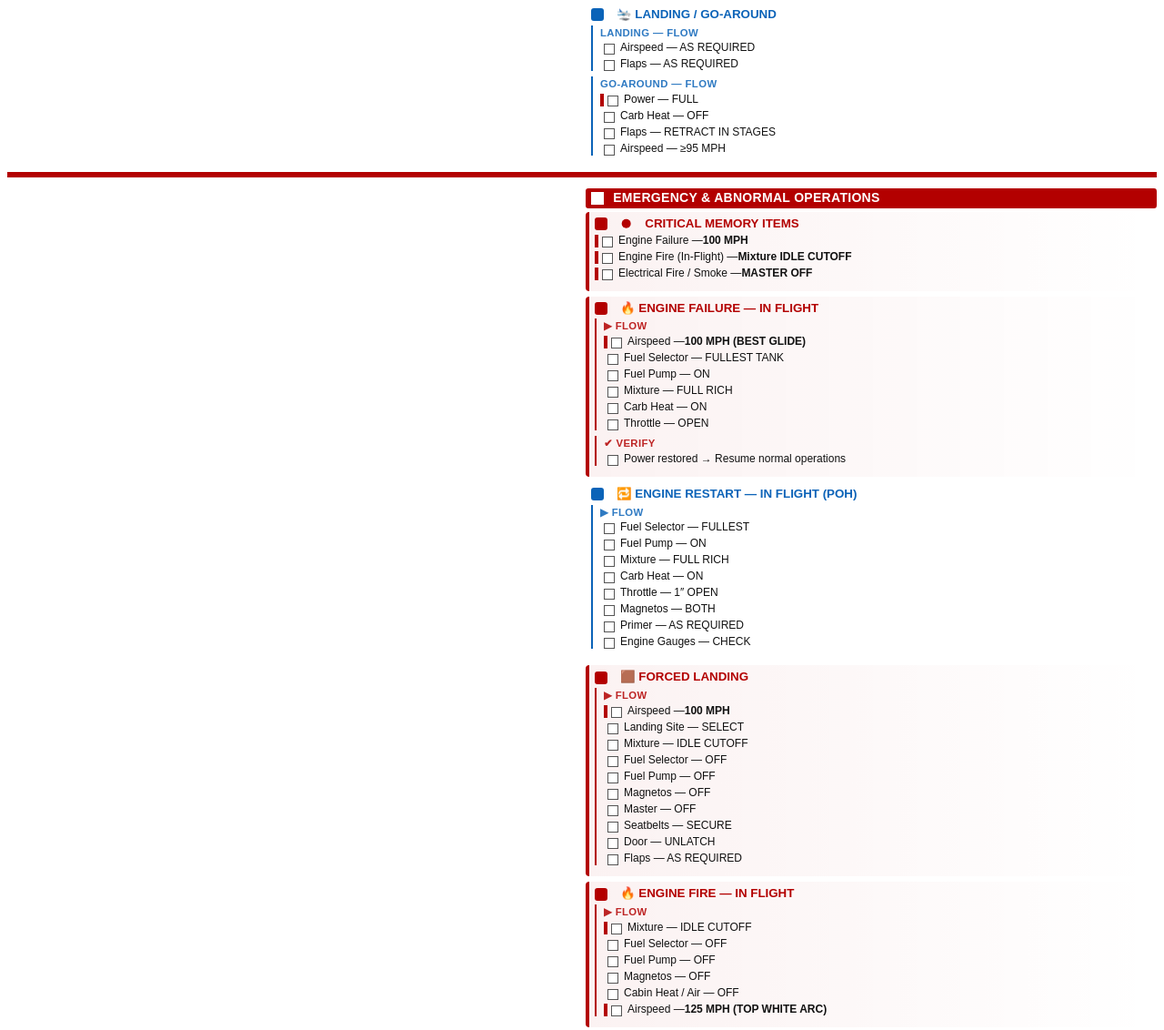
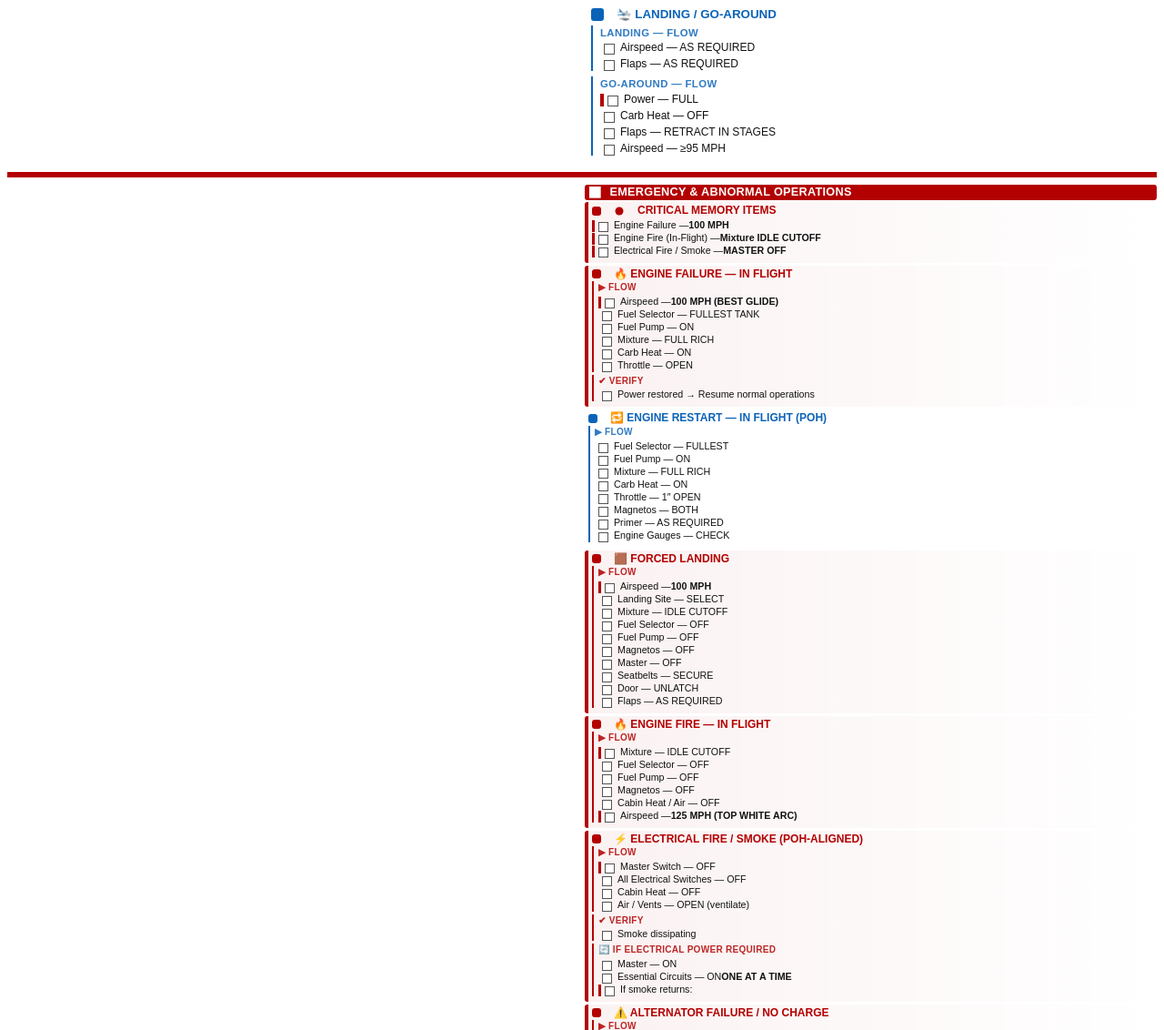
Before and after one commit to owynrichen/flight-checklist, a plain HTML site: page output/checklist_print_ready.html in a window 1280 px wide. Shown: the part 728-1860 px from the top of the page at 91% size. Drawn offline with Linux system fonts and the light colour scheme.

Commit message:
Tighter typography on emergency card (8pt, narrower spacing)
Co-authored-by: Copilot <223556219+Copilot@users.noreply.github.com>

```diff
--- a/output/checklist.css
+++ b/output/checklist.css
@@ -159,3 +159,25 @@ main.emergency-page .page-edge {
 @media print {
   main.emergency-page { border-top-color: #b30000 !important; }
 }
+
+/* Tighter typography on the emergency card to fit more procedures per page */
+main.emergency-page { font-size: 8.5pt; line-height: 1.08; }
+main.emergency-page h2 { font-size: 9.5pt; }
+main.emergency-page h3 { font-size: 8.5pt; }
+main.emergency-page .checklist li { margin: 2px 0; }
+main.emergency-page section[data-category] { padding: 4px; margin-bottom: 4px; }
+main.emergency-page .subsection { padding-left: 6px; }
+main.emergency-page .box { width: 9px; height: 9px; flex: 0 0 9px; }
+
+/* Aggressive density tuning for the emergency card */
+main.emergency-page { font-size: 8pt; line-height: 1.05; column-gap: 6px; }
+main.emergency-page .page-divider { margin: 2px 0 2px; padding: 2px 5px; }
+main.emergency-page .page-divider h1 { font-size: 9.5pt; }
+main.emergency-page section[data-category] { padding: 3px 4px; margin-bottom: 3px; border-radius: 3px; }
+main.emergency-page section[data-category] > h2 { margin: 0 0 2px; font-size: 9pt; }
+main.emergency-page section[data-category] > h2::before { width: 10px; height: 10px; }
+main.emergency-page .subsection { margin: 2px 0 1px; padding-left: 5px; }
+main.emergency-page .subsection h3 { font-size: 7.5pt; letter-spacing: 0.3px; }
+main.emergency-page .checklist { margin-bottom: 3px; }
+main.emergency-page .checklist li { margin: 1px 0; }
+main.emergency-page .critical { padding-left: 4px; border-left-width: 3px; }
--- a/output/checklist_print_ready.html
+++ b/output/checklist_print_ready.html
@@ -165,6 +165,28 @@ main.emergency-page .page-edge {
 @media print {
   main.emergency-page { border-top-color: #b30000 !important; }
 }
+
+/* Tighter typography on the emergency card to fit more procedures per page */
+main.emergency-page { font-size: 8.5pt; line-height: 1.08; }
+main.emergency-page h2 { font-size: 9.5pt; }
+main.emergency-page h3 { font-size: 8.5pt; }
+main.emergency-page .checklist li { margin: 2px 0; }
+main.emergency-page section[data-category] { padding: 4px; margin-bottom: 4px; }
+main.emergency-page .subsection { padding-left: 6px; }
+main.emergency-page .box { width: 9px; height: 9px; flex: 0 0 9px; }
+
+/* Aggressive density tuning for the emergency card */
+main.emergency-page { font-size: 8pt; line-height: 1.05; column-gap: 6px; }
+main.emergency-page .page-divider { margin: 2px 0 2px; padding: 2px 5px; }
+main.emergency-page .page-divider h1 { font-size: 9.5pt; }
+main.emergency-page section[data-category] { padding: 3px 4px; margin-bottom: 3px; border-radius: 3px; }
+main.emergency-page section[data-category] > h2 { margin: 0 0 2px; font-size: 9pt; }
+main.emergency-page section[data-category] > h2::before { width: 10px; height: 10px; }
+main.emergency-page .subsection { margin: 2px 0 1px; padding-left: 5px; }
+main.emergency-page .subsection h3 { font-size: 7.5pt; letter-spacing: 0.3px; }
+main.emergency-page .checklist { margin-bottom: 3px; }
+main.emergency-page .checklist li { margin: 1px 0; }
+main.emergency-page .critical { padding-left: 4px; border-left-width: 3px; }
 </style>
 </head>
 <body>
--- a/templates/html_css/us-halfletter/checklist.css
+++ b/templates/html_css/us-halfletter/checklist.css
@@ -159,3 +159,25 @@ main.emergency-page .page-edge {
 @media print {
   main.emergency-page { border-top-color: #b30000 !important; }
 }
+
+/* Tighter typography on the emergency card to fit more procedures per page */
+main.emergency-page { font-size: 8.5pt; line-height: 1.08; }
+main.emergency-page h2 { font-size: 9.5pt; }
+main.emergency-page h3 { font-size: 8.5pt; }
+main.emergency-page .checklist li { margin: 2px 0; }
+main.emergency-page section[data-category] { padding: 4px; margin-bottom: 4px; }
+main.emergency-page .subsection { padding-left: 6px; }
+main.emergency-page .box { width: 9px; height: 9px; flex: 0 0 9px; }
+
+/* Aggressive density tuning for the emergency card */
+main.emergency-page { font-size: 8pt; line-height: 1.05; column-gap: 6px; }
+main.emergency-page .page-divider { margin: 2px 0 2px; padding: 2px 5px; }
+main.emergency-page .page-divider h1 { font-size: 9.5pt; }
+main.emergency-page section[data-category] { padding: 3px 4px; margin-bottom: 3px; border-radius: 3px; }
+main.emergency-page section[data-category] > h2 { margin: 0 0 2px; font-size: 9pt; }
+main.emergency-page section[data-category] > h2::before { width: 10px; height: 10px; }
+main.emergency-page .subsection { margin: 2px 0 1px; padding-left: 5px; }
+main.emergency-page .subsection h3 { font-size: 7.5pt; letter-spacing: 0.3px; }
+main.emergency-page .checklist { margin-bottom: 3px; }
+main.emergency-page .checklist li { margin: 1px 0; }
+main.emergency-page .critical { padding-left: 4px; border-left-width: 3px; }
```
Also changed, not shown: 1 other file.
